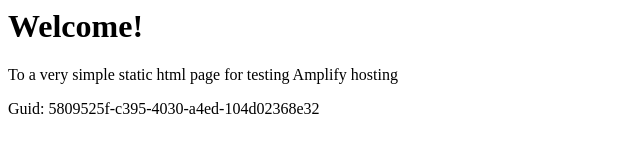
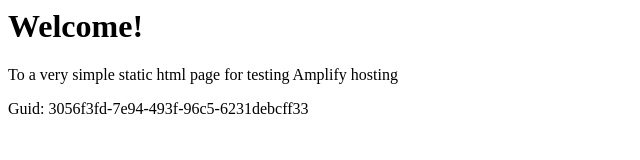
Before and after one commit to aws-aemilia-pdx/Github-PR-Commit-Integration-Test-DoNotTouch-GithubWebhookPreviewCanaryTest-v1-gamma-us-west-2, a website: page src/index.html in a window 1280 px wide. Shown: the full height of the page, 0-640 px from the left. Drawn offline with Linux system fonts and the light colour scheme.

Commit message:
commit from integ tests

```diff
--- a/src/index.html
+++ b/src/index.html
@@ -12,6 +12,6 @@
 <body>
     <h1>Welcome!</h1>
     <p>To a very simple static html page for testing Amplify hosting</p>
-    <p>Guid: 5809525f-c395-4030-a4ed-104d02368e32</p></body>
+    <p>Guid: 3056f3fd-7e94-493f-96c5-6231debcff33</p></body>
 
 </html>
```
